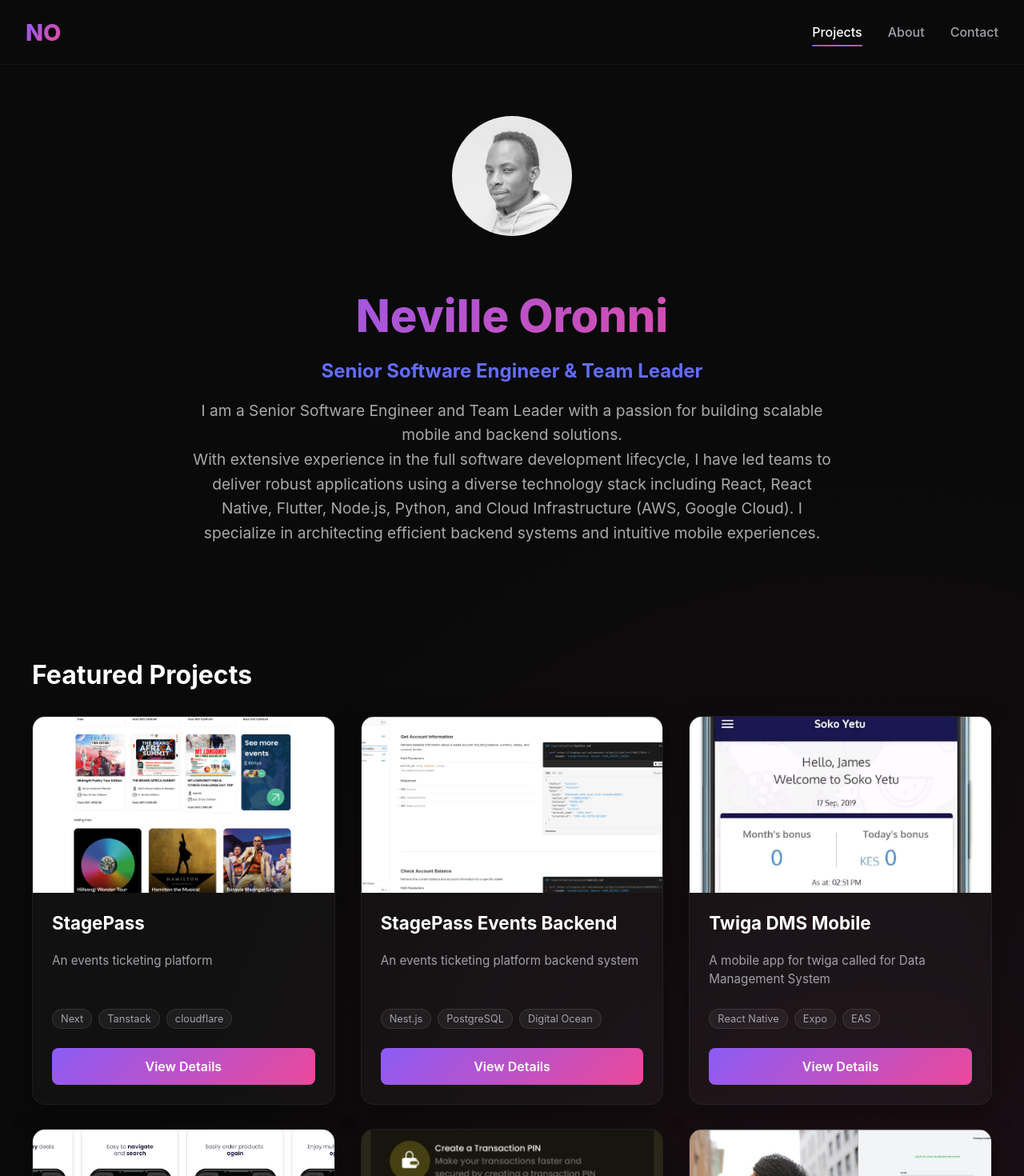
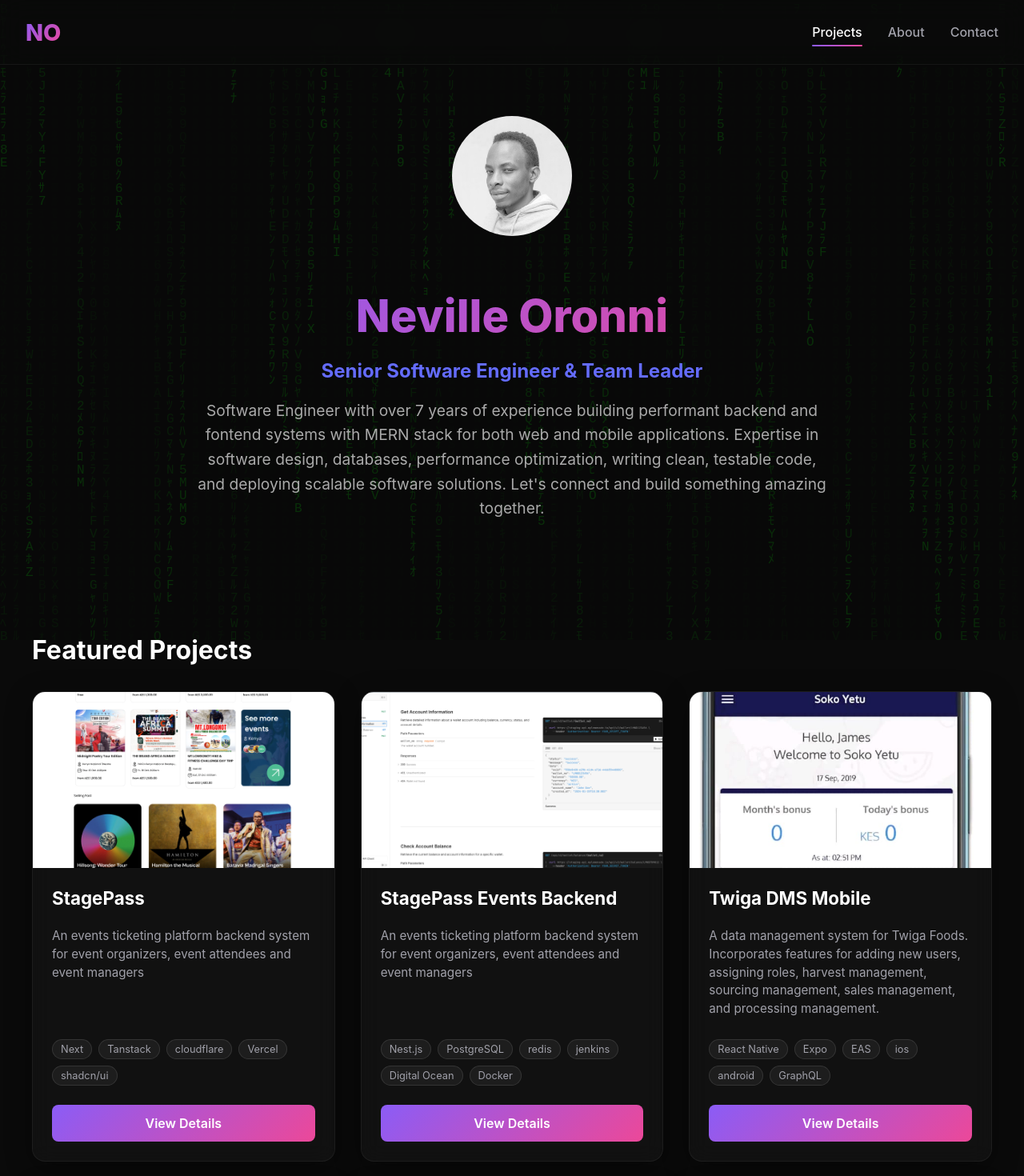
Before and after one commit to nevooronni/modern-portfolio, a React (Vite) app: page / in a window 1280 px wide. Shown: the top 1470 px of the page at 80% size. Built offline with nearby package versions, Linux system fonts and the light colour scheme.

Commit message:
chore(updated)updated modern portfolio

```diff
--- a/src/App.jsx
+++ b/src/App.jsx
@@ -4,6 +4,7 @@ import Hero from './components/Hero';
 import ProjectCard from './components/ProjectCard';
 import ProjectDetails from './components/ProjectDetails';
 import { projects } from './data/content';
+import MatrixBackground from './components/MatrixBackground';
 
 import About from './components/About';
 import Contact from './components/Contact';
@@ -29,6 +30,7 @@ const Home = () => (
 function App() {
   return (
     <Router basename={import.meta.env.BASE_URL}>
+      <MatrixBackground />
       <Navbar />
       <Routes>
         <Route path="/" element={<Home />} />
--- /dev/null
+++ b/src/components/MatrixBackground.jsx
@@ -0,0 +1,84 @@
+import React, { useEffect, useRef } from 'react';
+
+const MatrixBackground = () => {
+  const canvasRef = useRef(null);
+
+  useEffect(() => {
+    const canvas = canvasRef.current;
+    const ctx = canvas.getContext('2d');
+
+    canvas.width = window.innerWidth;
+    canvas.height = window.innerHeight;
+
+    // Matrix characters
+    const matrix = "ｦｧｨｩｪｫｬｭｮｯｱｲｳｴｵｶｷｸｹｺｻｼｽｾｿﾀﾁﾂﾃﾄﾅﾆﾇﾈﾉﾊﾋﾌﾍﾎﾏﾐﾑﾒﾓﾔﾕﾖﾗﾘﾙﾚﾛﾜﾝ0123456789ABCDEFGHIJKLMNOPQRSTUVWXYZ";
+    const characters = matrix.split("");
+
+    const fontSize = 16;
+    let columns = canvas.width / fontSize;
+
+    // Array for the drops
+    let drops = [];
+    for (let x = 0; x < columns; x++) {
+      drops[x] = 1;
+    }
+
+    const draw = () => {
+      // Translucent Black BG to show trail
+      ctx.fillStyle = "rgba(10, 10, 10, 0.05)";
+      ctx.fillRect(0, 0, canvas.width, canvas.height);
+
+      ctx.fillStyle = "#0F0"; // Green text
+      ctx.font = fontSize + "px monospace";
+
+      for (let i = 0; i < drops.length; i++) {
+        const text = characters[Math.floor(Math.random() * characters.length)];
+        ctx.fillText(text, i * fontSize, drops[i] * fontSize);
+
+        // Reset drop to top randomly
+        if (drops[i] * fontSize > canvas.height && Math.random() > 0.975) {
+          drops[i] = 0;
+        }
+        drops[i]++;
+      }
+    };
+
+    const interval = setInterval(draw, 33);
+
+    const handleResize = () => {
+      canvas.width = window.innerWidth;
+      canvas.height = window.innerHeight;
+      columns = canvas.width / fontSize;
+      drops = [];
+      for (let x = 0; x < columns; x++) {
+        drops[x] = 1;
+      }
+    };
+
+    window.addEventListener('resize', handleResize);
+
+    return () => {
+      clearInterval(interval);
+      window.removeEventListener('resize', handleResize);
+    };
+  }, []);
+
+  return (
+    <canvas
+      ref={canvasRef}
+      style={{
+        display: 'block',
+        position: 'fixed',
+        top: 0,
+        left: 0,
+        width: '100%',
+        height: '100%',
+        zIndex: -1,
+        pointerEvents: 'none',
+        opacity: 0.15
+      }}
+    />
+  );
+};
+
+export default MatrixBackground;
--- a/src/components/ProjectCard.jsx
+++ b/src/components/ProjectCard.jsx
@@ -30,7 +30,7 @@ const ProjectCard = ({ project, index }) => {
           {project.shortDescription}
         </p>
         <div style={{ display: 'flex', flexWrap: 'wrap', gap: '0.5rem', marginBottom: '1.5rem' }}>
-          {project.techStack.slice(0, 3).map(tech => (
+          {project.techStack.map(tech => (
             <span key={tech} style={{
               background: 'rgba(255,255,255,0.05)',
               padding: '4px 10px',
--- a/src/data/content.js
+++ b/src/data/content.js
@@ -2,9 +2,9 @@ export const projects = [
   {
     id: "stagepass",
     title: "StagePass",
-    shortDescription: "An events ticketing platform",
+    shortDescription: "An events ticketing platform backend system for event organizers, event attendees and event managers",
     fullDescription: "An events ticketing platform that allows users to purchase tickets for events and also for event organizers to sell tickets for their events and collect payments.",
-    techStack: ["Next", "Tanstack", "cloudflare", "Vercel"],
+    techStack: ["Next", "Tanstack", "cloudflare", "Vercel", "shadcn/ui"],
     image: "lemonade5.png",
     repoLink: "#",
     liveLink: "https://stagepass.vip/"
@@ -12,9 +12,9 @@ export const projects = [
   {
     id: "stagepass_backend",
     title: "StagePass Events Backend",
-    shortDescription: "An events ticketing platform backend system",
+    shortDescription: "An events ticketing platform backend system for event organizers, event attendees and event managers",
     fullDescription: "backend system for stagepass An events ticketing platform that allows users to purchase tickets for events and also for event organizers to sell tickets for their events and collect payments.",
-    techStack: ["Nest.js", "PostgreSQL", "Digital Ocean", "Docker"],
+    techStack: ["Nest.js", "PostgreSQL", "redis", "jenkins", "Digital Ocean", "Docker"],
     image: "lemonade1.png",
     repoLink: "#",
     liveLink: "https://stagepass.vip/docs/#"
@@ -22,9 +22,9 @@ export const projects = [
   {
     id: "twiga_mobile",
     title: "Twiga DMS Mobile",
-    shortDescription: "A mobile app for twiga called for Data Management System",
+    shortDescription: "A data management system for Twiga Foods. Incorporates features for adding new users, assigning roles, harvest management, sourcing management, sales management, and processing management.",
     fullDescription: "A data management system for Twiga Foods. Incorporates features for adding new users, assigning roles, harvest management, sourcing management, sales management, and processing management.",
-    techStack: ["React Native", "Expo", "EAS", "ios", "android"],
+    techStack: ["React Native", "Expo", "EAS", "ios", "android", "GraphQL"],
     role: "Software Developer",
     image: "twiga2.jpeg",
     repoLink: "#",
@@ -33,7 +33,7 @@ export const projects = [
   {
     id: "twiga_mobile_2",
     title: "Twiga Soko Yetu Mobile",
-    shortDescription: "A mobile app for twiga called Soko Yetu for for deliveries",
+    shortDescription: "A mobile app for twiga called Soko Yetu for for deliveries across multiple town and cities in Kneya",
     fullDescription: "Soko Yetu Android App brings Twiga Foods' self ordering platform closer to you. With only a tap of the app you can access features such as placing orders, viewing deliveries made to you and making your payments to Twiga among other features",
     techStack: ["React Native", "Expo", "EAS", "ios", "android"],
     role: "Software Developer",
@@ -44,7 +44,7 @@ export const projects = [
   {
     id: "lemonade_mobile",
     title: "Lemonade Mobile",
-    shortDescription: "A mobile app for lemonade payments operating across multiple Africa countries",
+    shortDescription: "A mobile app for lemonade payments operating across multiple Africa countries enabling both business and personal payments",
     fullDescription: "A comprehensive mobile app for lemonade payments enables collections via M-PESA, Airtel Money, and cards, along with instant, bulk transfers and multi-currency, secure transactions to reduce operational friction. ",
     techStack: ["React Native", "Expo", "EAS", "ios", "android"],
     role: "Software Developer",
@@ -57,7 +57,7 @@ export const projects = [
     title: "Lemonade Business",
     shortDescription: "Business payments system for lemonade payments operating across multiple Africa countries",
     fullDescription: "A comprehensive business payments system for lemonade payments enables collections via M-PESA, Airtel Money, and cards, along with instant, bulk transfers and multi-currency, secure transactions to reduce operational friction. ",
-    techStack: ["Next.js", "React.JS", "Vercel", "Cloudflare"],
+    techStack: ["Fastify", "PostgreSQL", "Redis", "Jenkins", "Digital Ocean", "Docker", "Next.js", "React.JS", "Vercel", "Cloudflare"],
     role: "Software Developer",
     image: "lemonade2.png",
     repoLink: "#",
@@ -68,7 +68,7 @@ export const projects = [
     title: "Lemonade Payments system",
     shortDescription: "Backend system for Lemonade Payments operating across multiple Africa countries",
     fullDescription: "A comprehensive business payments system for lemonade payments enables collections via M-PESA, Airtel Money, and cards, along with instant, bulk transfers and multi-currency, secure transactions to reduce operational friction and cross border payments.",
-    techStack: ["Node.js", "PostgreSQL", "Digital Ocean", "Docker"],
+    techStack: ["Node.js", "Express", "PostgreSQL", "Digital Ocean", "Docker"],
     role: "Software Developer",
     image: "lemonade1.png",
     repoLink: "#",
@@ -165,7 +165,7 @@ export const projects = [
   {
     id: "todo",
     title: "Job Portal",
-    shortDescription: "A job portal app built using ReactJS.",
+    shortDescription: "Bluco consultants job portal web app built for employers and candidates.",
     fullDescription: "A comprehensive job portal that allows users to register either as an employer or candidate. Employers can post jobs, while candidates can search and apply for positions.",
     techStack: ["Bootstrap", "React-Bootstrap", "ReactJS", "Node.js", "Python", "Digital Ocean"],
     role: "Software Developer",
@@ -264,12 +264,11 @@ export const projects = [
 ];
 
 export const skills = [
-  "JavaScript", "Python", "ReactJS", "Node.js", "Dart", "Flask", "Django", "PostgreSQL", "SQL", "Firebase", "Docker", "Kubernetes", "AWS", "Google App Engine", "Next.js", "Nest.js", "TypeScript", "MongoDB", "React Native", 'Expo'
+  "JavaScript", "Python", "ReactJS", "Express", "NestJS", "Dart", "Flask", "Django", "PostgreSQL", "MySQL", "MongoDB", "Redis", "Jenkins" , "GraphQL", "Socket.io", "RabbitMQ", "Kafka", "Firebase", "Docker", "Kubernetes", "AWS", "GCP", "NextJs", "TypeScript", "React Native", 'Expo'
 ];
 
 export const bio = {
   name: "Neville Oronni",
   title: "Senior Software Engineer & Team Leader",
-  intro: "I am a Senior Software Engineer and Team Leader with a passion for building scalable mobile and backend solutions.",
-  about: "With extensive experience in the full software development lifecycle, I have led teams to deliver robust applications using a diverse technology stack including React, React Native, Flutter, Node.js, Python, and Cloud Infrastructure (AWS, Google Cloud). I specialize in architecting efficient backend systems and intuitive mobile experiences."
+  intro: "Software Engineer with over 7 years of experience building performant backend and fontend systems with MERN stack for both web and mobile applications. Expertise in software design, databases, performance optimization, writing clean, testable code, and deploying scalable software solutions. Let's connect and build something amazing together."
 };
--- a/src/index.css
+++ b/src/index.css
@@ -19,9 +19,6 @@ body {
   background-color: var(--bg-dark);
   color: var(--text-primary);
   font-family: 'Inter', system-ui, -apple-system, sans-serif;
-  background-image:
-    radial-gradient(circle at 15% 50%, rgba(139, 92, 246, 0.08), transparent 25%),
-    radial-gradient(circle at 85% 30%, rgba(236, 72, 153, 0.08), transparent 25%);
 }
 
 #root {
```
Also changed, not shown: 1 other file (tests, documents, lock files or other folders).
